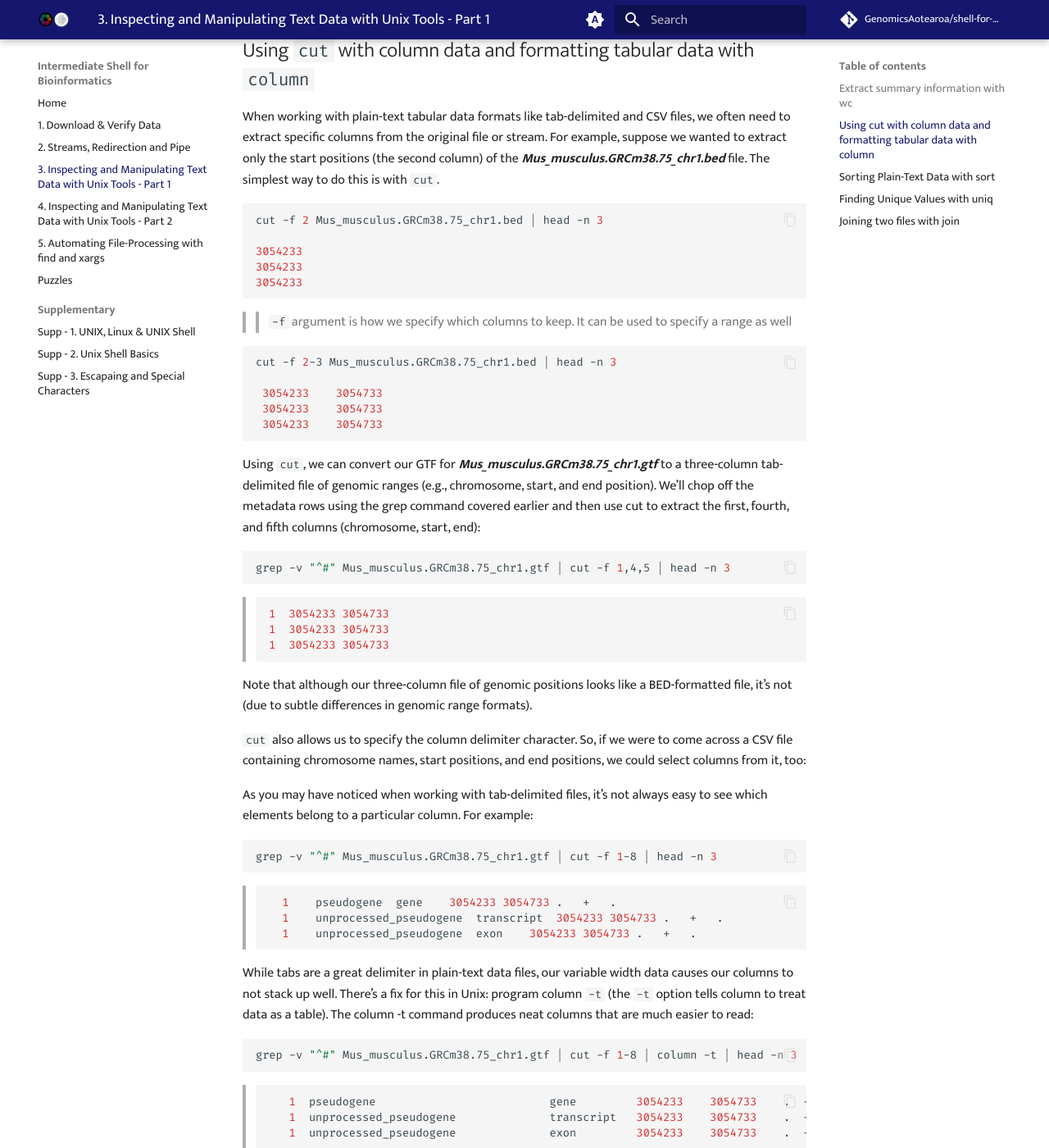
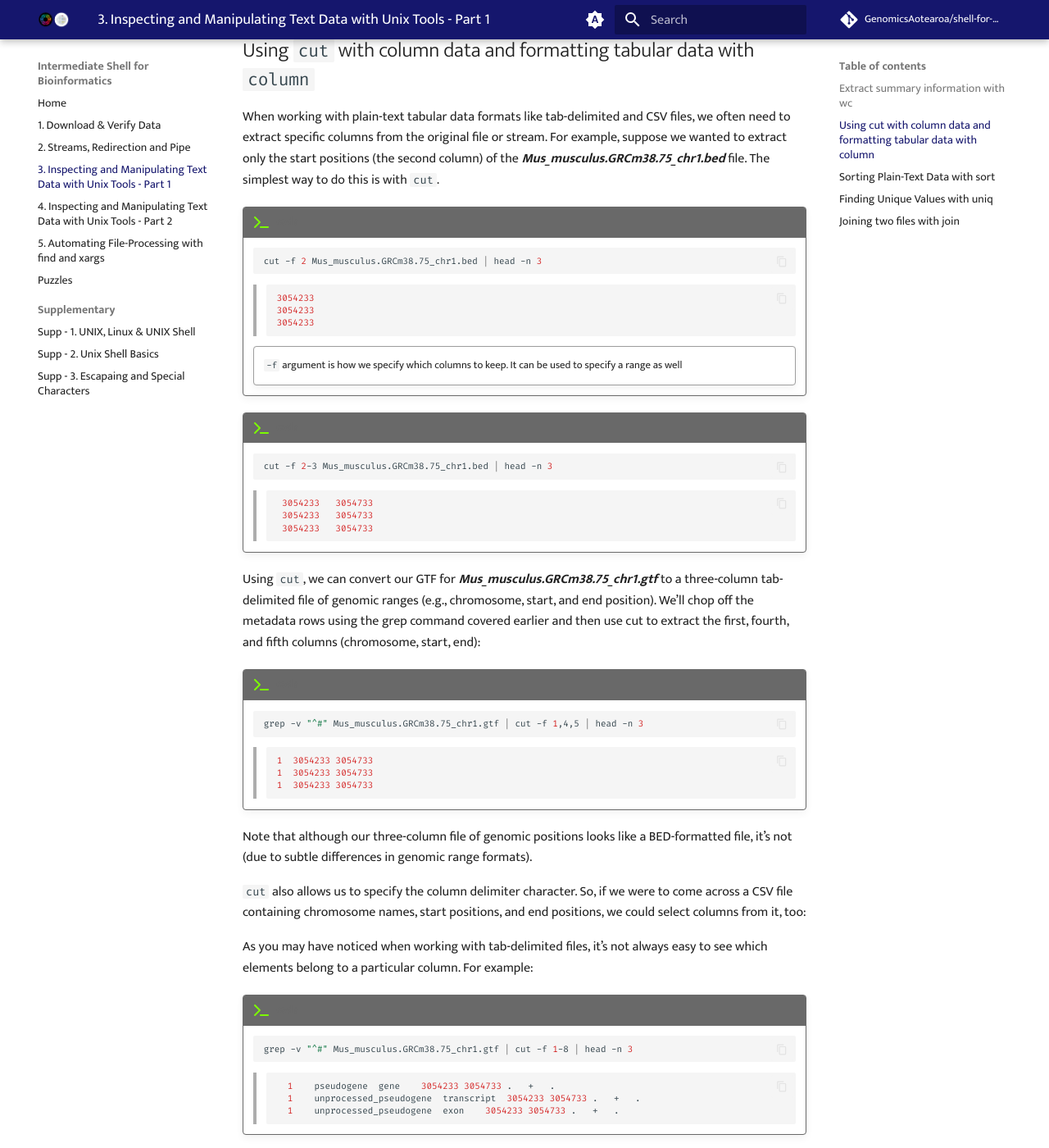
Before and after one commit to GenomicsAotearoa/shell-for-bioinformatics, an MkDocs documentation site: the page built from docs/4_inspectmanipluate.md, in a window 1280 px wide and 1400 px high, scrolled down 2531 px. Shown: the whole window at 82% size. Built offline with MkDocs 1.6.1 and Material for MkDocs 9.7.7, drawn with Linux system fonts in a browser that asks for light colours; comment, search, counter and statistics services are not loaded.

Commit message:
update code block

````diff
--- a/docs/4_inspectmanipluate.md
+++ b/docs/4_inspectmanipluate.md
@@ -158,34 +158,45 @@ This is a good place to bring in `grep` again which can be used to count the num
 
 When working with plain-text tabular data formats like tab-delimited and CSV files, we often need to extract specific columns from the original file or stream. For example, suppose we wanted to extract only the start positions (the second column) of the ***Mus_musculus.GRCm38.75_chr1.bed*** file. The simplest way to do this is with `cut`.
 
-```bash
-cut -f 2 Mus_musculus.GRCm38.75_chr1.bed | head -n 3
+!!! terminal "code"
 
-3054233
-3054233
-3054233
-```
->>`-f`  argument is how we specify which columns to keep. It can be used to specify a range as well
+    ```bash
+    cut -f 2 Mus_musculus.GRCm38.75_chr1.bed | head -n 3
+    ```
+    >```bash
+    >3054233
+    >3054233
+    >3054233
+    >```
 
-```bash
-cut -f 2-3 Mus_musculus.GRCm38.75_chr1.bed | head -n 3
+    !!! quote ""
 
- 3054233	3054733
- 3054233	3054733
- 3054233	3054733
-```
+        `-f`  argument is how we specify which columns to keep. It can be used to specify a range as well
+
+!!! terminal "code"
+
+    ```bash
+    cut -f 2-3 Mus_musculus.GRCm38.75_chr1.bed | head -n 3
+    ```
+    >```bash
+    > 3054233	3054733
+    > 3054233	3054733
+    > 3054233	3054733
+    >```
 
 
 Using `cut`, we can convert our GTF for ***Mus_musculus.GRCm38.75_chr1.gtf*** to a three-column tab-delimited file of genomic ranges (e.g., chromosome, start, and end position). We’ll chop off the metadata rows using the grep command covered earlier and then use cut to extract the first, fourth, and fifth columns (chromosome, start, end):
 
-```bash
-grep -v "^#" Mus_musculus.GRCm38.75_chr1.gtf | cut -f 1,4,5 | head -n 3
-```
->```bash
->1	3054233	3054733
->1	3054233	3054733
->1	3054233	3054733
->```
+!!! terminal "code"
+
+    ```bash
+    grep -v "^#" Mus_musculus.GRCm38.75_chr1.gtf | cut -f 1,4,5 | head -n 3
+    ```
+    >```bash
+    >1	3054233	3054733
+    >1	3054233	3054733
+    >1	3054233	3054733
+    >```
 
 Note that although our three-column file of genomic positions looks like a BED-formatted file, it’s not (due to subtle differences in genomic range formats).
 
@@ -193,14 +204,16 @@ Note that although our three-column file of genomic positions looks like a BED-f
 
 As you may have noticed when working with tab-delimited files, it’s not always easy to see which elements belong to a particular column. For example:
 
-```bash
-grep -v "^#" Mus_musculus.GRCm38.75_chr1.gtf | cut -f 1-8 | head -n 3
-```
->```bash
->  1	pseudogene	gene	3054233	3054733	.	+	.
->  1	unprocessed_pseudogene	transcript	3054233	3054733	.	+	.
->  1	unprocessed_pseudogene	exon	3054233	3054733	.	+	.
->```
+!!! terminal "code"
+
+    ```bash
+    grep -v "^#" Mus_musculus.GRCm38.75_chr1.gtf | cut -f 1-8 | head -n 3
+    ```
+    >```bash
+    >  1	pseudogene	gene	3054233	3054733	.	+	.
+    >  1	unprocessed_pseudogene	transcript	3054233	3054733	.	+	.
+    >  1	unprocessed_pseudogene	exon	3054233	3054733	.	+	.
+    >```
 
 While tabs are a great delimiter in plain-text data files, our variable width data causes our columns to not stack up well. There’s a fix for this in Unix: program column `-t` (the `-t` option tells column to treat data as a table). The column -t command produces neat columns that are much easier to read:
 
````
